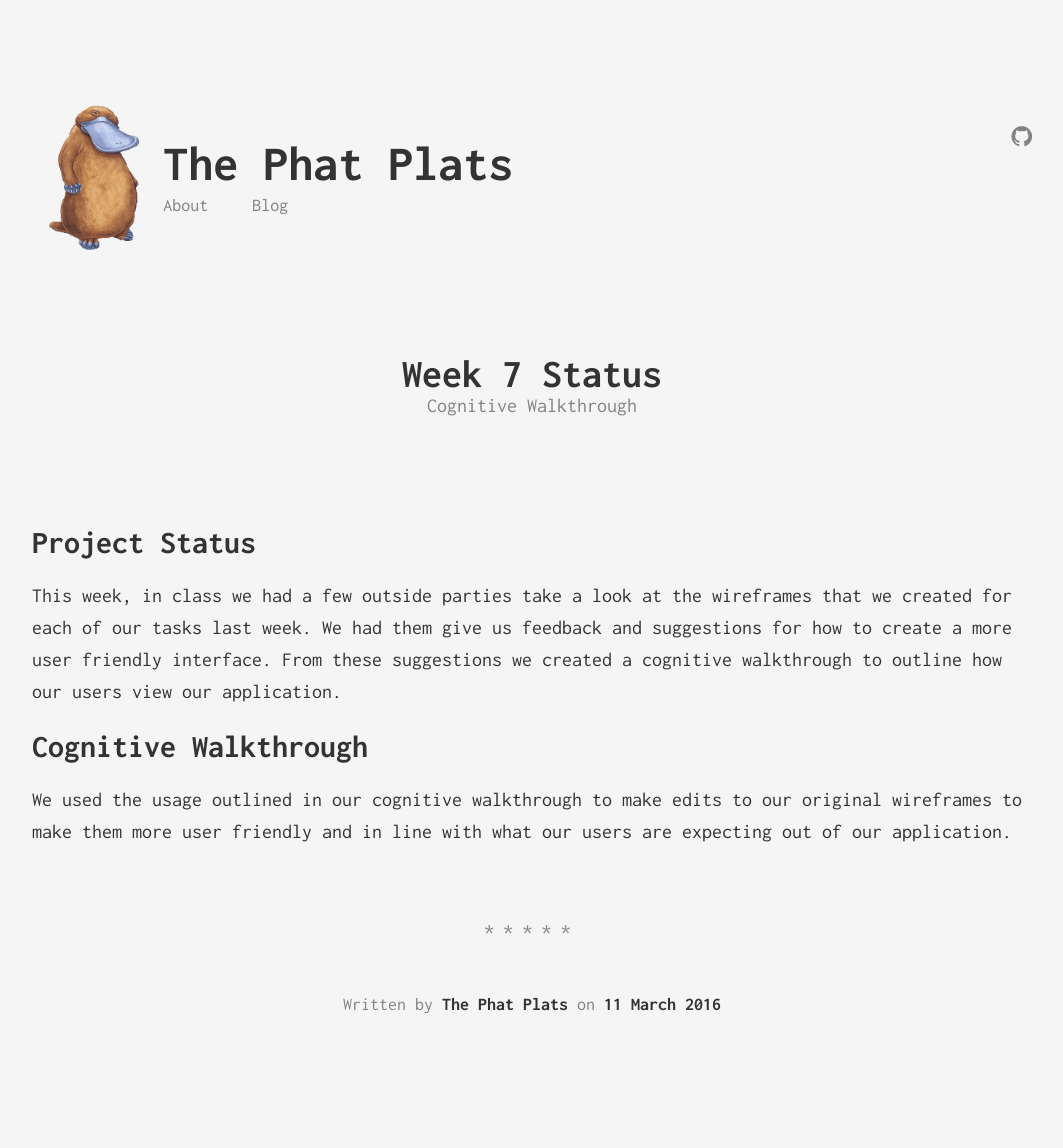
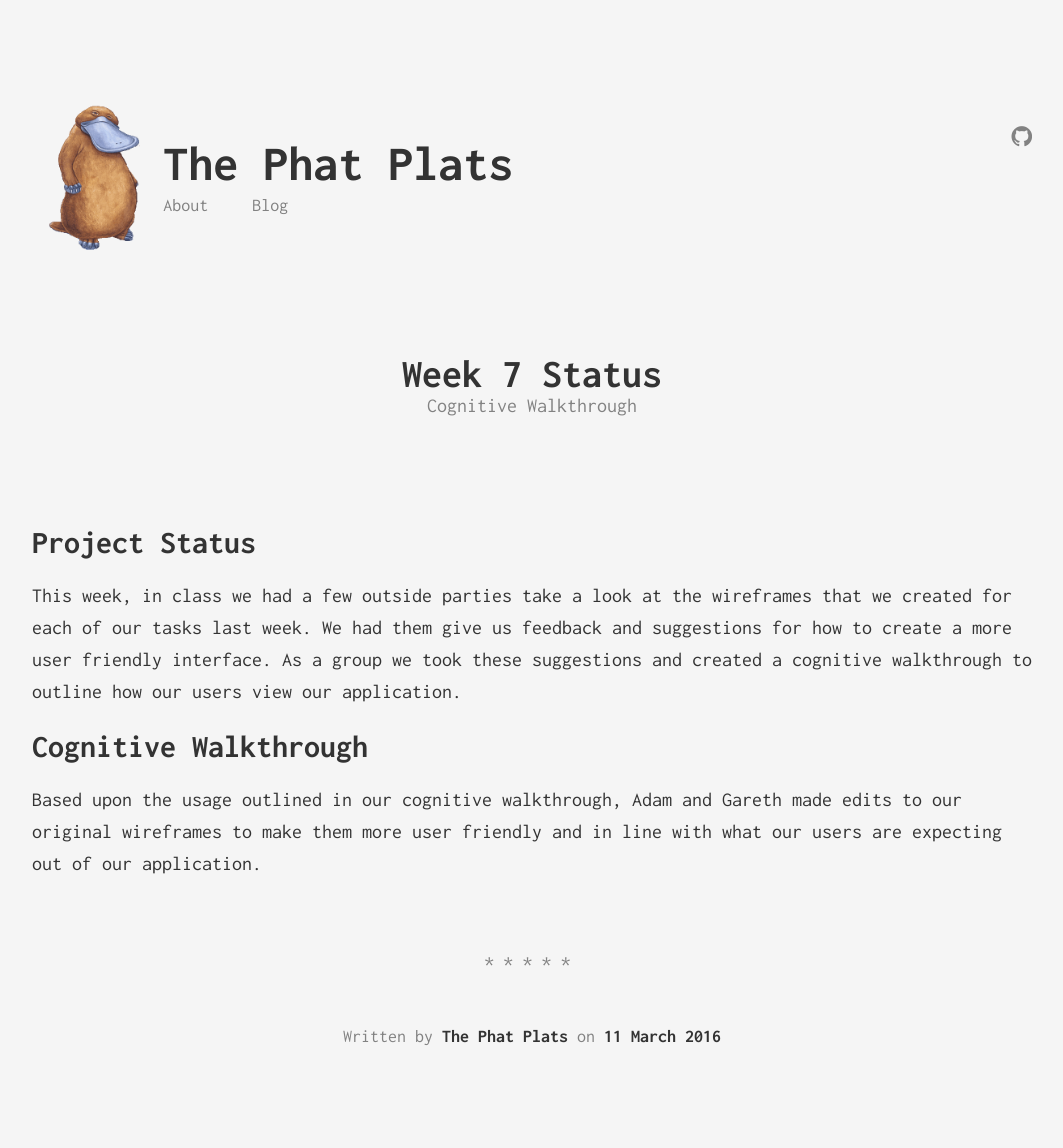
Before and after one commit to phat-plats/Blog, a Jekyll site: the page built from _posts/2016-03-11-Week-7-Status.md, in a window 1280 px wide. Shown: the whole page, without its empty margins (108-1171 px from the left). Built offline with Jekyll 4.4.1, drawn with Linux system fonts in a browser that asks for light colours; before the commit the page ends 1116 px from its top, so only the background shows below that.

Commit message:
Post 7 Edits

```diff
--- a/_posts/2016-03-11-Week-7-Status.md
+++ b/_posts/2016-03-11-Week-7-Status.md
@@ -7,7 +7,7 @@ categories: [gareth]
 ---
 
 # Project Status
-This week, in class we had a few outside parties take a look at the wireframes that we created for each of our tasks last week. We had them give us feedback and suggestions for how to create a more user friendly interface. From these suggestions we created a cognitive walkthrough to outline how our users view our application.
+This week, in class we had a few outside parties take a look at the wireframes that we created for each of our tasks last week. We had them give us feedback and suggestions for how to create a more user friendly interface. As a group we took these suggestions and created a cognitive walkthrough to outline how our users view our application.
 
 # Cognitive Walkthrough
-We used the usage outlined in our cognitive walkthrough to make edits to our original wireframes to make them more user friendly and in line with what our users are expecting out of our application.
+Based upon the usage outlined in our cognitive walkthrough, Adam and Gareth made edits to our original wireframes to make them more user friendly and in line with what our users are expecting out of our application.
```
